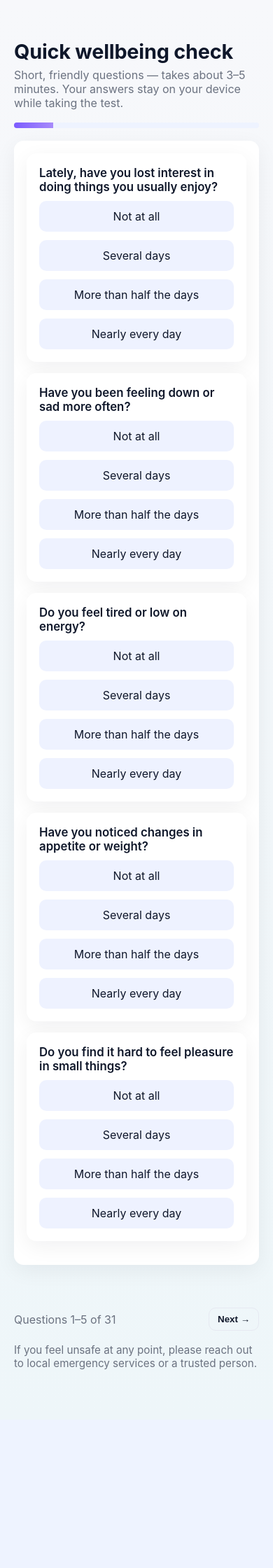
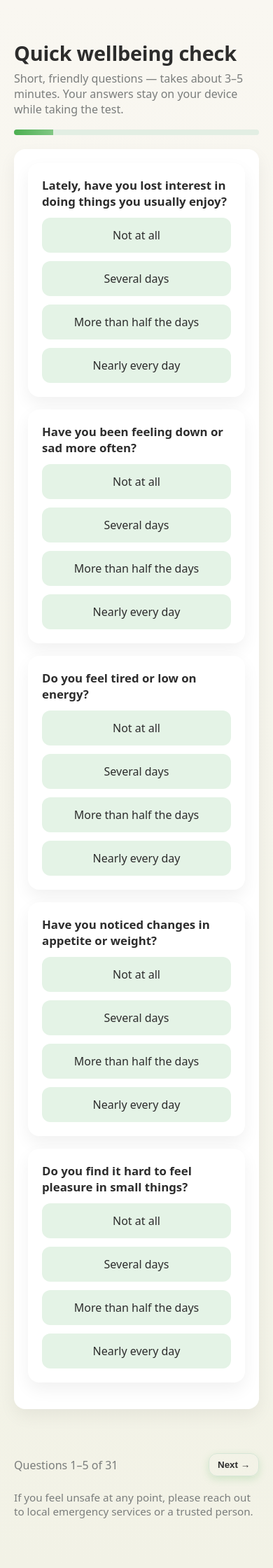
Before and after one commit to pixelledbot/mental-health-expert-system, a Flask app: template AI PROJECT/templates/index.html in a window 390 px wide. Shown: the whole page at 70% size. Before the commit the page ends 1957 px from the top, so only its background shows below. Run offline with Flask 3, Linux system fonts and the light colour scheme; the template is opened without the code that fills it, so the values that code supplies are empty.

Commit message:
Refactor CSS for design consistency and responsiveness
Updated CSS variables and styles for improved design and responsiveness.

```diff
--- a/AI PROJECT/static/style.css
+++ b/AI PROJECT/static/style.css
@@ -1,21 +1,23 @@
+/* --- Root palette --- */
 :root{
-  --bg: #f6f8fb;
-  --card: #ffffff;
-  --soft: #eef2ff;
-  --muted: #6b7280;
-  --accent: #7c5cff;
-  --accent2: #6ee7b7;
-  --text: #0f172a;
-  --radius: 14px;
+  --bg: #f9f7f1;          /* Soft beige background */
+  --card: #ffffff;         /* White cards */
+  --soft: #e4f3e6;         /* Soft green for options */
+  --muted: #7a7d7c;        /* Muted text */
+  --accent: #4caf50;       /* Primary buttons / highlights - green */
+  --accent2: #81c784;      /* Secondary accent - light green */
+  --text: #2c2c2c;         /* Dark text */
+  --radius: 16px;          /* Rounded corners */
 }
 
+/* --- Reset / basics --- */
 * { box-sizing: border-box; }
 body {
   margin: 0;
-  font-family: "Inter", system-ui, -apple-system, "Segoe UI", Roboto, "Helvetica Neue", Arial;
-  background: linear-gradient(180deg, #f7f8fb 0%, #eef6f9 100%);
+  font-family: "Poppins", system-ui, -apple-system, "Segoe UI", Roboto, sans-serif;
+  background: linear-gradient(180deg, #f9f7f1 0%, #f2f2e6 100%);
   color: var(--text);
-  -webkit-font-smoothing:antialiased;
+  -webkit-font-smoothing: antialiased;
 }
 
 .container {
@@ -34,36 +36,36 @@ body {
   color: var(--muted);
 }
 
-/* Card */
+/* --- Cards --- */
 .card {
   background: var(--card);
   border-radius: var(--radius);
-  box-shadow: 0 8px 30px rgba(12,20,30,0.06);
-  padding: 18px;
-  margin-bottom: 16px;
+  box-shadow: 0 10px 24px rgba(0,0,0,0.06);
+  padding: 20px;
+  margin-bottom: 18px;
 }
 
-/* Animated small card area where questions render */
+/* --- Animated small card --- */
 .animate { animation: slideUp .32s ease forwards; opacity: 0; transform: translateY(8px); }
 @keyframes slideUp { to { opacity: 1; transform: translateY(0);} }
 
-/* Progress */
+/* --- Progress --- */
 .progress-wrap {
   height: 8px;
-  background: #eef3ff;
+  background: #e2eee3;
   border-radius: 999px;
   overflow: hidden;
-  margin-bottom: 18px;
+  margin-bottom: 20px;
 }
 .progress {
   height: 100%;
   width: 0%;
-  background: linear-gradient(90deg, var(--accent) 0%, #a78bfa 100%);
+  background: linear-gradient(90deg, var(--accent) 0%, var(--accent2) 100%);
   transition: width .25s ease;
 }
 
-/* Question card layout */
-.card .question-title { font-weight: 600; margin-bottom: 10px; font-size: 1.05rem; }
+/* --- Question card layout --- */
+.card .question-title { font-weight: 600; margin-bottom: 12px; font-size: 1.05rem; }
 .options {
   display: flex;
   flex-wrap: wrap;
@@ -71,28 +73,31 @@ body {
 }
 .option {
   background: var(--soft);
-  padding: 10px 14px;
-  border-radius: 10px;
-  min-width: 130px;
+  padding: 12px 16px;
+  border-radius: 12px;
+  min-width: 140px;
   text-align: center;
   cursor: pointer;
   border: 2px solid transparent;
   transition: transform .12s ease, background .12s ease, border-color .12s ease;
 }
-.option:hover { transform: translateY(-4px); }
+.option:hover {
+  transform: translateY(-3px);
+  background: linear-gradient(135deg, rgba(76,175,80,0.15), rgba(129,199,132,0.08));
+}
 .option.selected {
-  background: linear-gradient(135deg, rgba(124,92,255,0.12), rgba(110,231,183,0.06));
-  border-color: rgba(124,92,255,0.16);
-  box-shadow: 0 8px 20px rgba(99,102,241,0.08);
+  background: linear-gradient(135deg, rgba(76,175,80,0.25), rgba(129,199,132,0.15));
+  border-color: rgba(76,175,80,0.2);
+  box-shadow: 0 6px 16px rgba(76,175,80,0.1);
 }
 
-/* Navigation */
+/* --- Navigation --- */
 .nav {
   display: flex;
   justify-content: space-between;
   align-items: center;
   gap: 12px;
-  margin-top: 14px;
+  margin-top: 16px;
 }
 .nav .muted { color: var(--muted); }
 .btn {
@@ -100,36 +105,48 @@ body {
   color: white;
   border: none;
   padding: 10px 16px;
-  border-radius: 10px;
+  border-radius: 12px;
   cursor: pointer;
   font-weight: 600;
+  box-shadow: 0 4px 12px rgba(76,175,80,0.2);
+  transition: transform .1s ease, box-shadow .2s ease;
+}
+.btn:hover {
+  transform: translateY(-2px);
+  box-shadow: 0 6px 16px rgba(76,175,80,0.3);
 }
 .btn.ghost {
   background: none;
   color: var(--text);
-  border: 1px solid #e6e9f2;
+  border: 1px solid #d6e6d6;
   padding: 8px 12px;
 }
-.btn.primary { background: var(--accent2); color: #052018; }
+.btn.primary { background: var(--accent2); color: #1b3e20; }
 
 .hidden { display: none; }
 
-/* grid results */
+/* --- Grid for results --- */
 .grid {
   display: grid;
   grid-template-columns: repeat(3, 1fr);
-  gap: 12px;
+  gap: 14px;
 }
 .grid .card { text-align: center; }
-.big { font-size: 2rem; margin: 8px 0; color: var(--accent); }
+.big { font-size: 2rem; margin: 10px 0; color: var(--accent); }
 
-/* suggestions list */
-.suggestions li { margin-bottom: 10px; line-height: 1.5; }
+/* --- Suggestions list --- */
+.suggestions li { margin-bottom: 12px; line-height: 1.5; }
 
-/* footer */
-.footer { margin-top: 18px; color: var(--muted); font-size: 0.95rem; }
+/* --- Urgent card --- */
+.card.urgent {
+  border-left: 5px solid #f44336;
+  background: #fff2f2;
+}
 
-/* responsiveness */
+/* --- Footer --- */
+.footer { margin-top: 20px; color: var(--muted); font-size: 0.95rem; }
+
+/* --- Responsiveness --- */
 @media (max-width: 880px) {
   .grid { grid-template-columns: repeat(2,1fr); }
   .container { padding: 20px; }
@@ -138,5 +155,5 @@ body {
   .grid { grid-template-columns: 1fr; }
   .option { min-width: 100%; }
   .nav { flex-direction: column; align-items: stretch; }
-  .nav .nav-right { display:flex; justify-content: space-between; align-items:center; width:100%;}
+  .nav .nav-right { display:flex; justify-content: space-between; align-items:center; width:100%; }
 }
```
